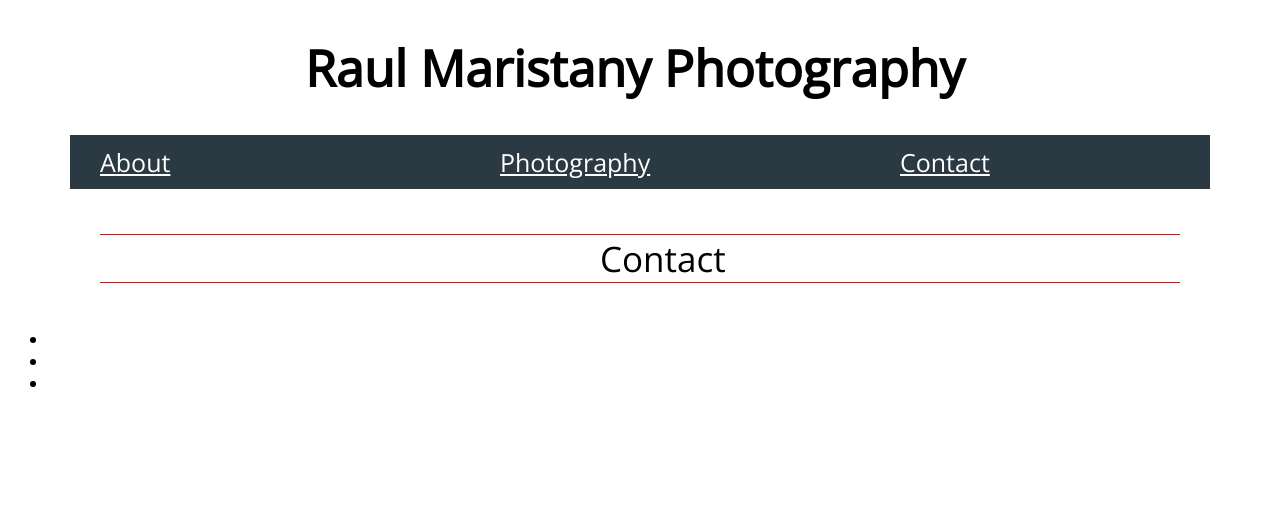
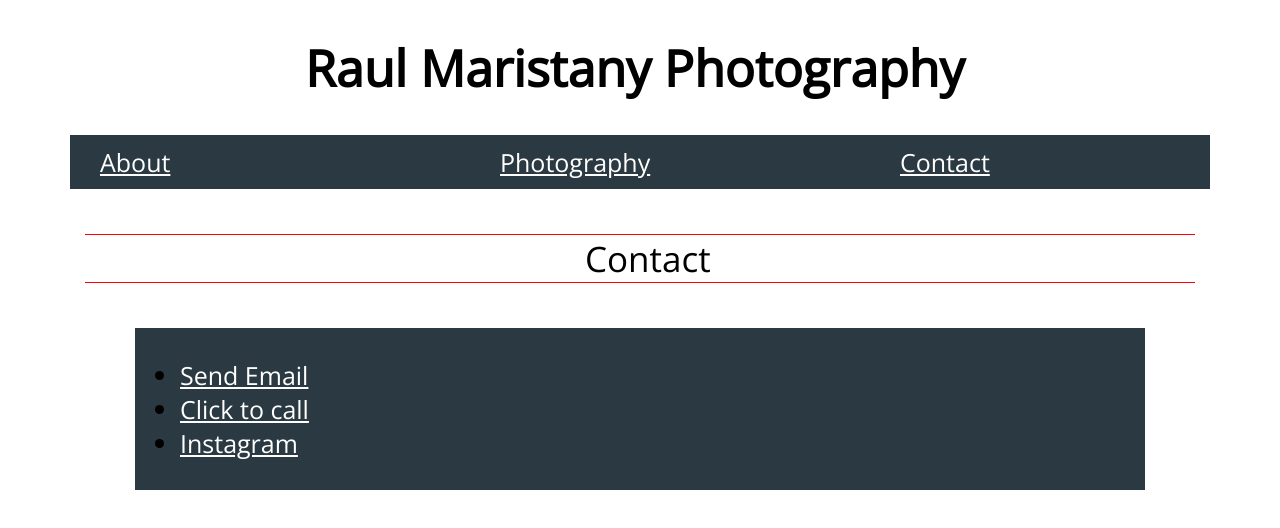
Before and after one commit to Ram388/ram388.github.io, a plain HTML site: page contact.html in a window 1280 px wide. Drawn offline with nearby package versions, Linux system fonts and the light colour scheme.

Commit message:
Contact page completed and fixed alignment of h2

```diff
--- a/contact.html
+++ b/contact.html
@@ -26,11 +26,14 @@
 
     <h2>Contact</h2>
 
+
+  <div id="contact-info">
     <ul>
       <li><a href="mailto:raul.maristany1@gmail.com">Send Email</a></li>
       <li><a href="tel:305-250-8727">Click to call</a></li>
       <li><a href="https://www.instagram.com/reactivephotos/?hl=en">Instagram</a></li>
     </ul>
+  </div>
 
   </body>
 </html>
--- a/css/portfolio-style.css
+++ b/css/portfolio-style.css
@@ -2,6 +2,7 @@
 
 body {
   font-family: "Open Sans", "Quicksand", "Arial", sans-serif;
+  background: #ffffff;
 }
 
 header {
@@ -74,9 +75,19 @@ h2{
   border-top: 1px solid rgb(255,0,0);
   margin: 45px auto;
   padding: 0px 500px;
-  width: 80px;
+  width: 110px;
   font-size: 35px;
   font-weight: 300;
+}
+
+#contact-info {
+  background: rgb(43, 58, 66);
+  font-family: "Open Sans", "Quicksand", "Arial", sans-serif;
+  font-size: 25px;
+  font-weight: 400;
+  margin: 10px auto;
+  padding: 5px;
+  width: 1000px;
 }
 
 a:link {
```
